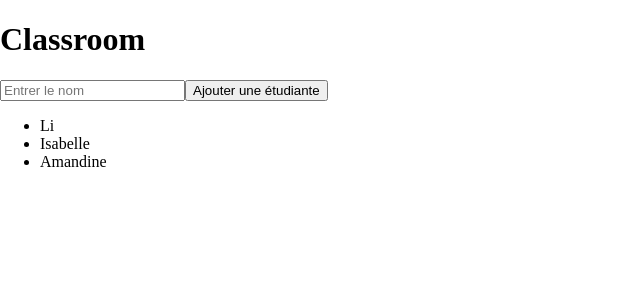
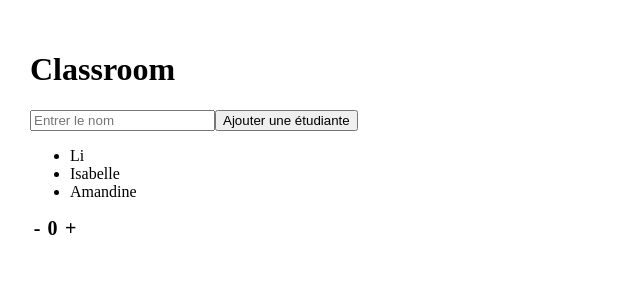
Before and after one commit to bmuday/exo2, a React (Create React App) app: page / in a window 1280 px wide. Shown: the top 300 px of the page, without its empty margins (0-640 px from the left). Built offline with nearby package versions, Linux system fonts and the light colour scheme.

Commit message:
add count component

```diff
--- a/src/App.js
+++ b/src/App.js
@@ -1,9 +1,11 @@
 import Classroom from "./components/Classroom";
+import Count from "./components/Count";
 
 function App() {
   return (
     <div>
       <Classroom />
+      <Count />
     </div>
   );
 }
--- a/src/components/Classroom.jsx
+++ b/src/components/Classroom.jsx
@@ -3,7 +3,7 @@ import { useState } from "react";
 function Classroom() {
   // Composant Classroom
   // students  -> ici c'est le tableau de type array
-  // setClassroom
+  // setStudents
 
   const [name, setName] = useState("");
   const [students, setStudents] = useState([
--- /dev/null
+++ b/src/components/Count.jsx
@@ -0,0 +1,16 @@
+const Count = () => {
+  const countDown = () => {
+    console.log("down");
+  };
+
+  const countUp = () => {
+    console.log("up");
+  };
+  return (
+    <div className="count">
+      <span onClick={countDown}>-</span>0<span onClick={countUp}>+</span>
+    </div>
+  );
+};
+
+export default Count;
--- a/src/index.css
+++ b/src/index.css
@@ -1,4 +1,16 @@
 body {
-  margin: 0;
-  padding: 0;
+  margin: 0 auto;
+  padding: 30px;
 }
+
+.count {
+  font-weight: bold;
+  font-size: 20px;
+  width: 50px;
+  display: flex;
+  justify-content: space-around;
+}
+
+.count span {
+  cursor: pointer;
+}
```
